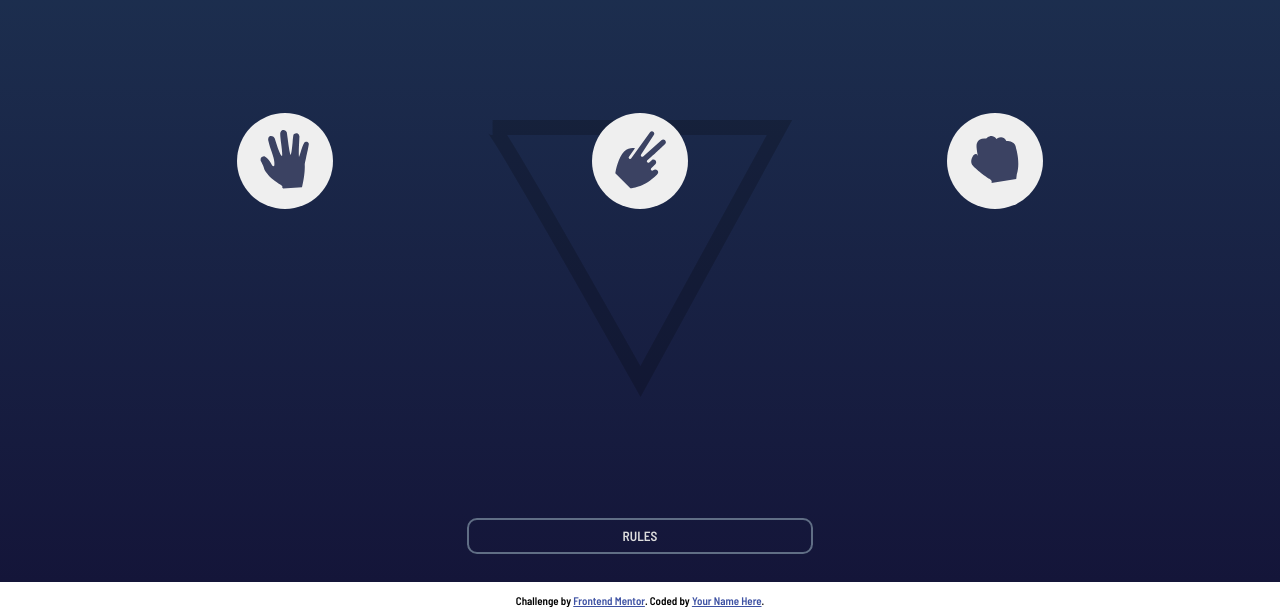
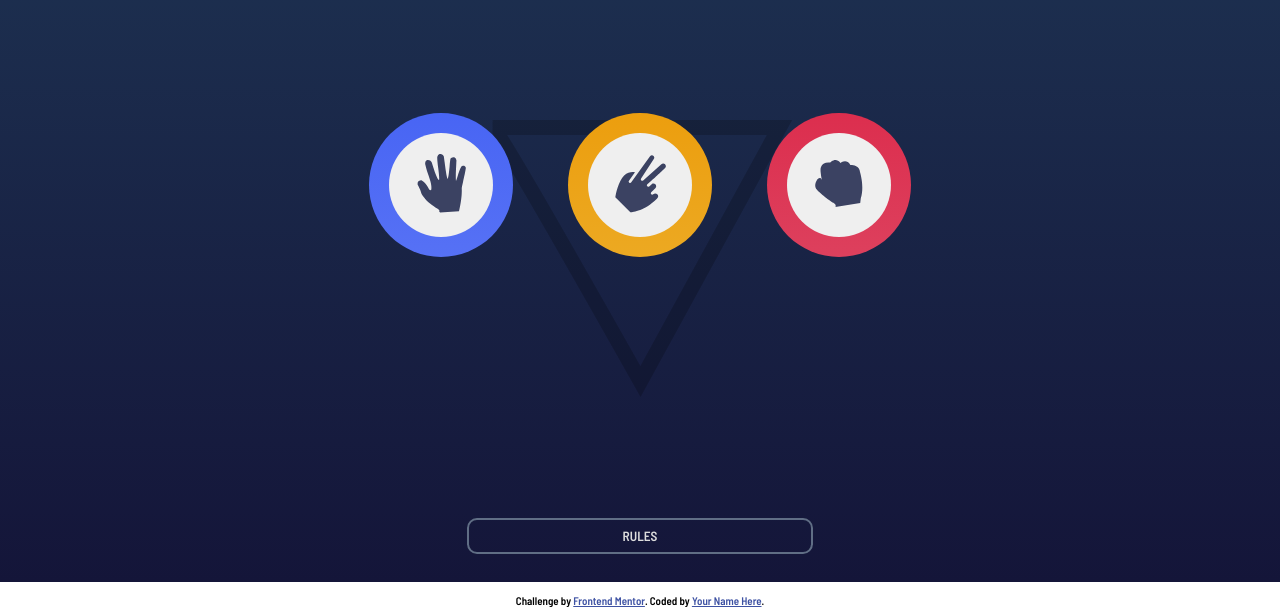
Before and after one commit to michalmosior/rock-paper-scissors, a plain HTML site: page index.html in a window 1280 px wide. Shown: the part 218-825 px from the top of the page. Drawn offline with Linux system fonts and the light colour scheme.

Commit message:
add hover effects on buttons

```diff
--- a/index.html
+++ b/index.html
@@ -35,17 +35,26 @@
 					<p class="score-panel__score">12</p>
 				</div>
 			</div>
-
 			<div class="game-field">
-				<button class="paper btn">
-					<img src="./img/icon-paper.svg" alt="" class="btn__img" />
-				</button>
-				<button class="scissors btn">
-					<img src="./img/icon-scissors.svg" alt="" />
-				</button>
-				<button class="rock btn">
-					<img src="./img/icon-rock.svg" alt="" />
-				</button>
+				<div class="paper">
+					<button class="paper__btn button">
+						<img src="./img/icon-paper.svg" alt="paper" class="btn__img" />
+					</button>
+				</div>
+				<div class="scissors">
+					<button class="scissors__btn button">
+						<img
+							src="./img/icon-scissors.svg"
+							alt="scissors"
+							class="btn__img"
+						/>
+					</button>
+				</div>
+				<div class="rock">
+					<button class="rock__btn button">
+						<img src="./img/icon-rock.svg" alt="rock" class="btn__img" />
+					</button>
+				</div>
 			</div>
 			<button class="rules">Rules</button>
 			<div class="attribution">
--- a/sass/main.scss
+++ b/sass/main.scss
@@ -65,14 +65,15 @@ body {
 	display: flex;
 	flex-direction: row;
 	flex-wrap: wrap;
-	gap: 25%;
+	gap: 10%;
 	justify-content: center;
 	height: 65vh;
 	background-repeat: no-repeat;
 	background-position: center center;
 	background-image: url('../img/bg-triangle.svg');
 	width: 100%;
-	padding: 10% 5% 10% 5%;
+	max-width: 550px;
+	padding: 10% 0 10% 0;
 	z-index: 0;
 }
 
@@ -85,9 +86,44 @@ body {
 	background-color: transparent;
 	color: #ddd;
 }
-.btn {
+.button {
 	border: none;
 	border-radius: 50%;
-	width: 6rem;
-	height: 6rem;
+	width: 6.5rem;
+	height: 6.5rem;
+	cursor: pointer;
+	transition: transform 0.5s;
+	&:hover {
+		transform: rotate(360deg) scale(1.05);
+	}
 }
+
+.paper,
+.scissors,
+.rock {
+	display: flex;
+	justify-content: center;
+	align-items: center;
+	width: 9rem;
+	height: 9rem;
+	border-radius: 50%;
+	transition: box-shadow 0.3s;
+	cursor: pointer;
+}
+
+.paper {
+	background: linear-gradient(hsl(230, 89%, 62%), hsl(230, 89%, 65%));
+}
+.scissors {
+	background: linear-gradient(hsl(39, 89%, 49%), hsl(40, 84%, 53%));
+}
+.rock {
+	background: linear-gradient(hsl(349, 71%, 52%), hsl(349, 70%, 56%));
+}
+.paper:hover,
+.scissors:hover,
+.rock:hover {
+	-webkit-box-shadow: 0px 0px 50px -4px rgba(217, 217, 224, 1);
+	-moz-box-shadow: 0px 0px 50px -4px rgba(217, 217, 224, 1);
+	box-shadow: 0px 0px 50px -4px rgba(217, 217, 224, 1);
+}
```
Also changed, not shown: css/main.css, 1 other file.
